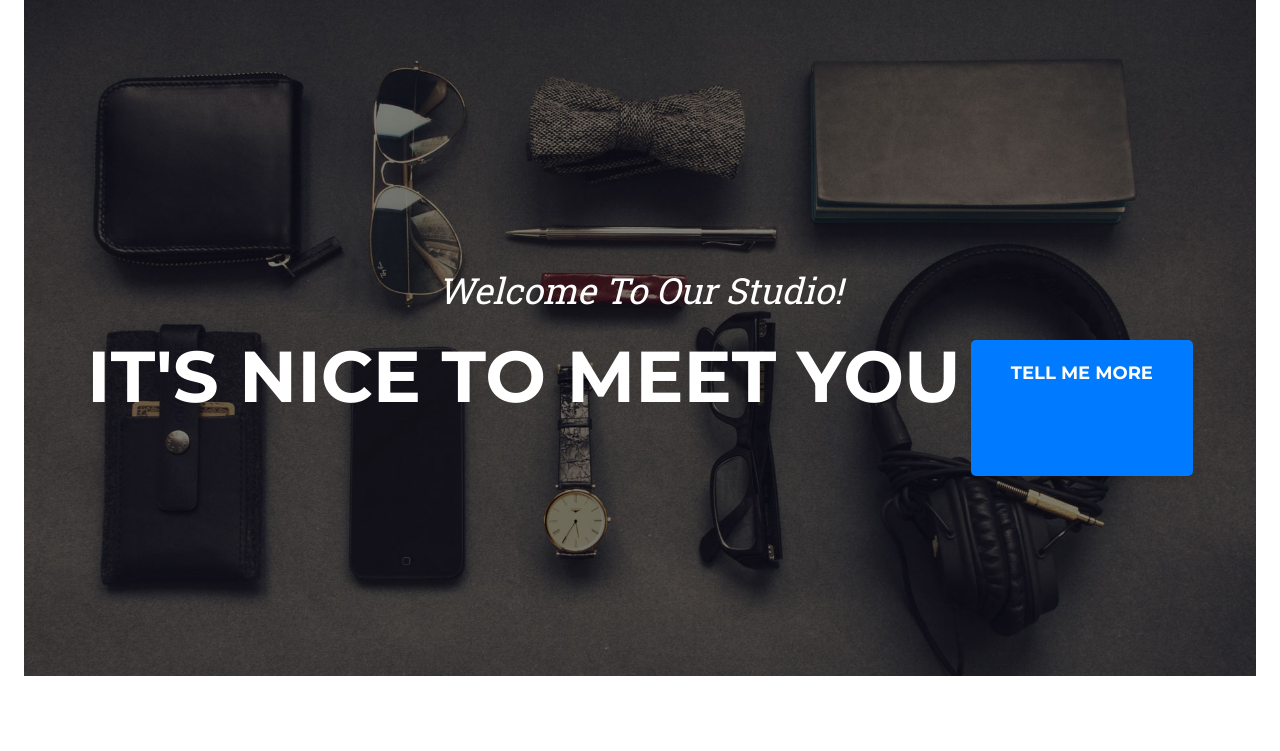
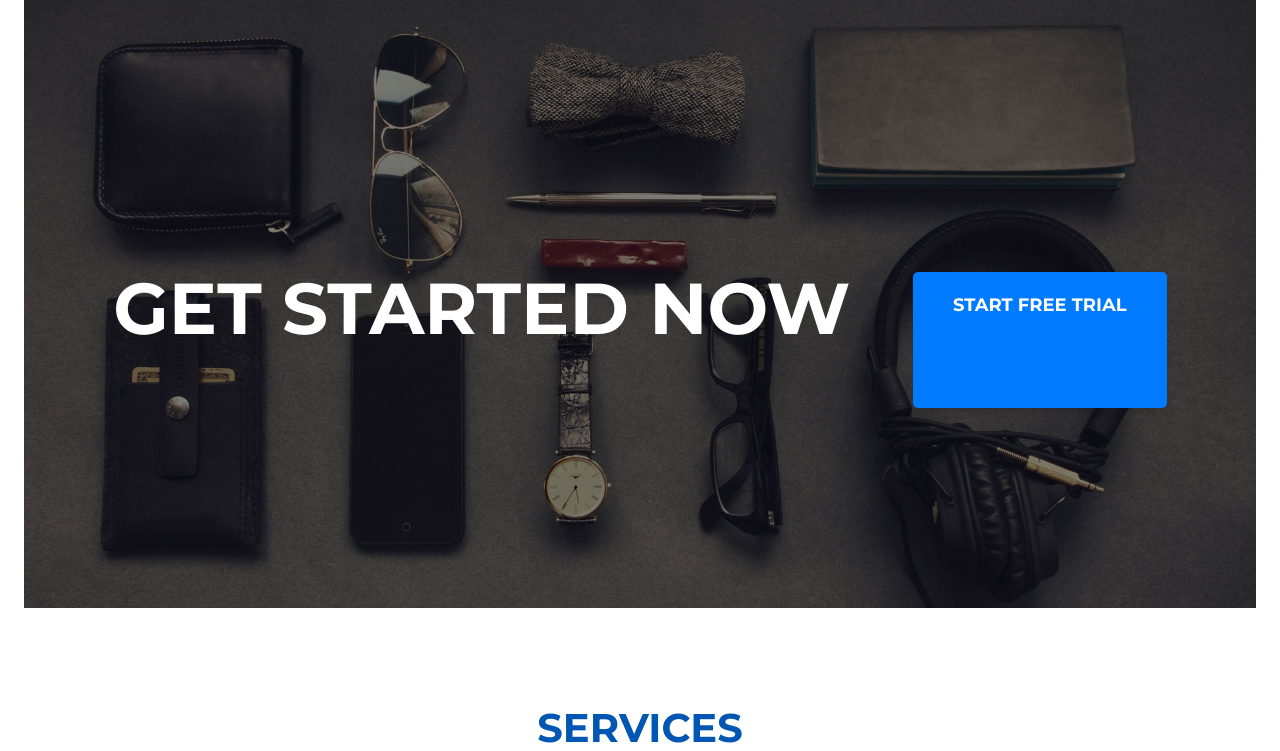
Before and after one commit to luke3ng/alignwizard, a Flask app: page / in a window 1280 px wide. Shown: the part 56-807 px from the top of the page. Run offline with Flask 3, Linux system fonts and the light colour scheme; some libraries are stand-ins or nearby versions.

Commit message:
setting up landing page

```diff
--- a/templates/index.html
+++ b/templates/index.html
@@ -27,9 +27,9 @@
 
         <header class="masthead">
             <div class="container">
-                <div class="masthead-subheading">Welcome To Our Studio!</div>
-                <div class="masthead-heading text-uppercase">It's Nice To Meet You</div>
-                <a class="btn btn-primary btn-xl text-uppercase" href="#services">Tell Me More</a>
+
+                <div class="masthead-heading text-uppercase">Get started now</div>
+                <a class="btn btn-primary btn-xl text-uppercase" href="#services">Start Free Trial</a>
             </div>
         </header>
 
```
